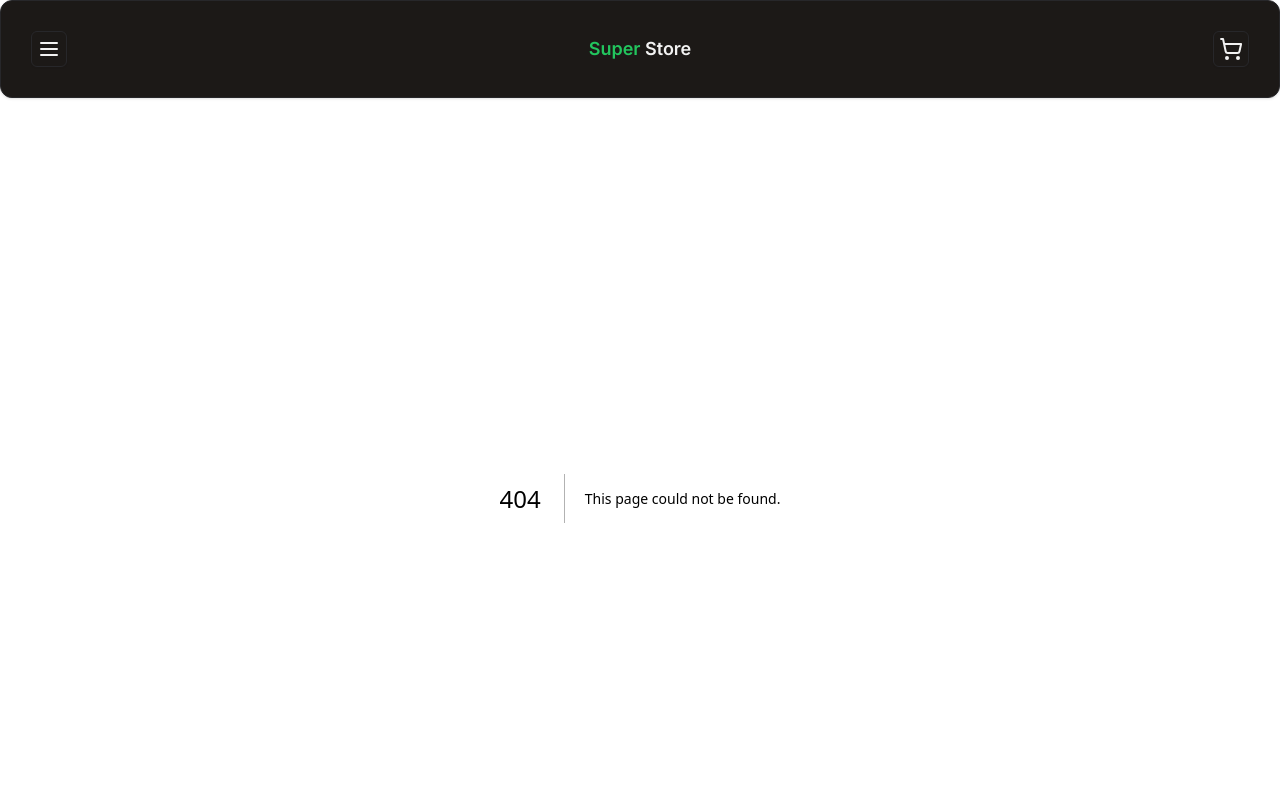
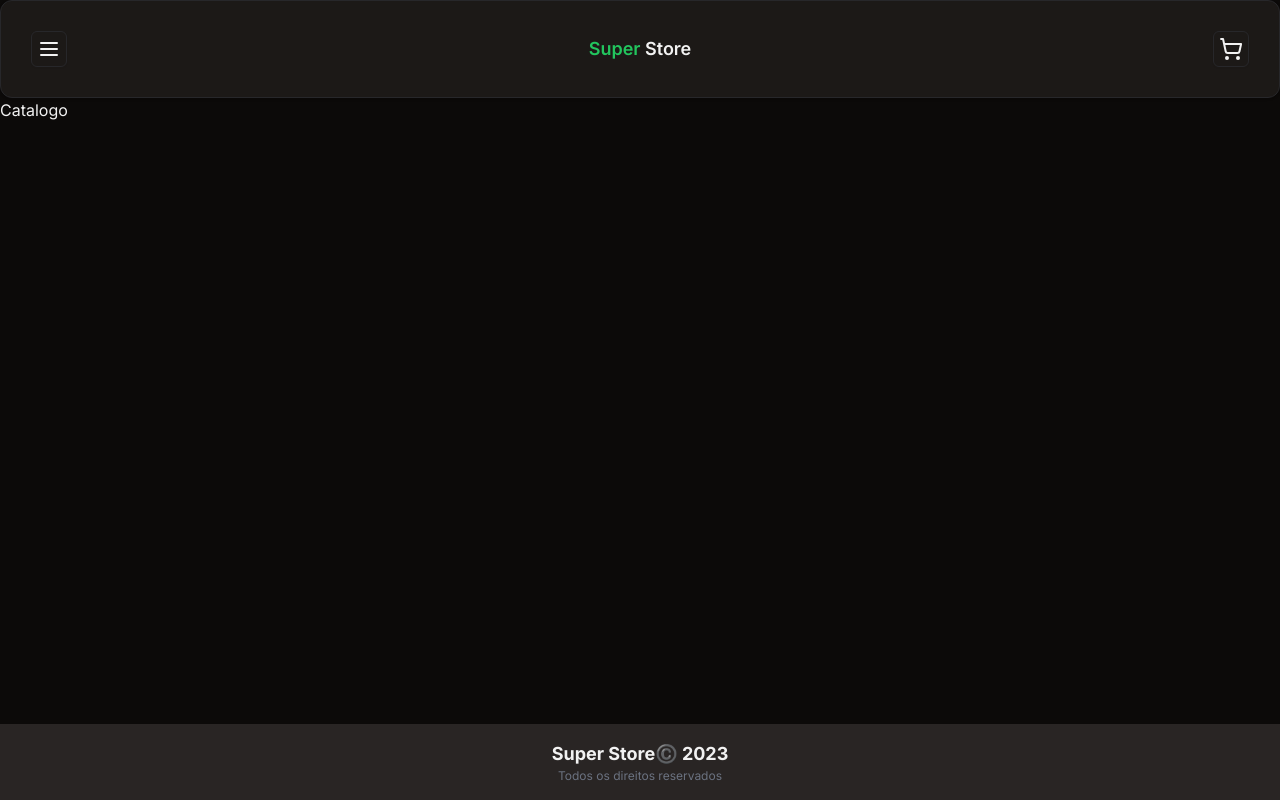
Before and after one commit to Gui-dev/super-store, a Next.js app: page /catalog in a window 1280 px wide. Before the commit this address had no page. Shown: the top 800 px of the page. Built offline with nearby package versions, Linux system fonts and the light colour scheme.

Commit message:
style: ensure footer is always on the bottom

```diff
--- /dev/null
+++ b/src/app/catalog/page.tsx
@@ -0,0 +1,9 @@
+const Catalog = () => {
+  return (
+    <div className="flex">
+      <h1>Catalogo</h1>
+    </div>
+  )
+}
+
+export default Catalog
--- a/src/app/layout.tsx
+++ b/src/app/layout.tsx
@@ -17,10 +17,10 @@ export const metadata: Metadata = {
 export default function RootLayout({ children }: { children: ReactNode }) {
   return (
     <html lang="en">
-      <body className={inter.className}>
+      <body className={`${inter.className} flex h-full flex-col`}>
         <AuthProvider>
           <Header />
-          {children}
+          <div className="flex-1">{children}</div>
           <Footer />
         </AuthProvider>
       </body>
```
